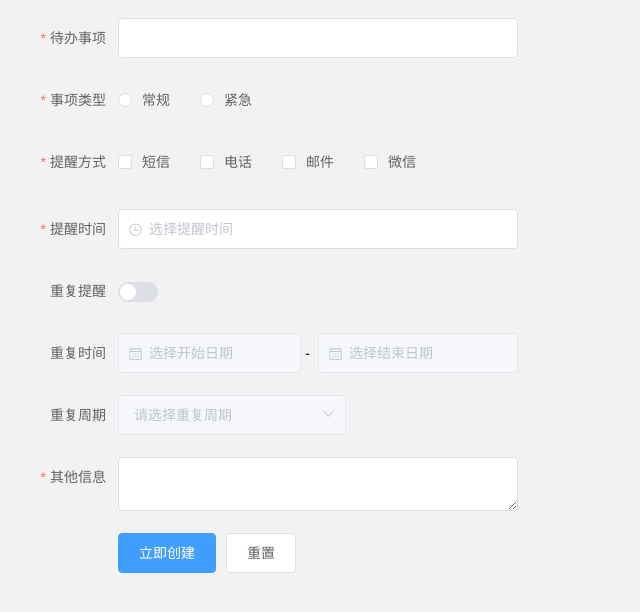
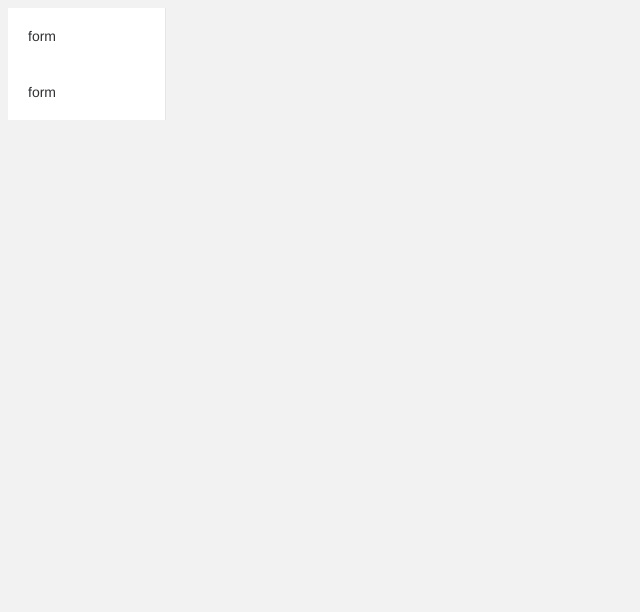
Before and after one commit to xt1995726/elementUIDemo, a Vue app: page / in a window 1280 px wide. Shown: the top 612 px of the page, without its empty margins (0-640 px from the left). Built offline with nearby package versions, Linux system fonts and the light colour scheme.

Commit message:
set router

```diff
--- a/src/App.vue
+++ b/src/App.vue
@@ -1,6 +1,20 @@
 <template>
   <div id="app">
-    <router-view/>
+    <el-row class="container" style="height: 100%">
+      <el-col :span="24" class="main">
+        <el-row>
+          <el-menu :default-active="$route.path" class="mar-l el-menu-vertical-demo el-col el-col-3" light router>
+            <template v-for="(item,index) in $router.options.routes[0].children" v-if="!item.hidden">
+              <el-menu-item :index="item.path">
+                <i class="fa" :class="item.class"></i>
+                {{item.name}}
+              </el-menu-item>
+            </template>
+          </el-menu>
+        </el-row>
+      </el-col>
+    </el-row>
+    <router-view />
   </div>
 </template>
 
@@ -12,7 +26,8 @@ export default {
 
 <style>
 body {
-    font-family: Helvetica Neue, Helvetica, PingFang SC, Hiragino Sans GB, Microsoft YaHei, SimSun, sans-serif;
-    background-color: #F2F2F2;
-  }
+  font-family: Helvetica Neue, Helvetica, PingFang SC, Hiragino Sans GB,
+    Microsoft YaHei, SimSun, sans-serif;
+  background-color: #f2f2f2;
+}
 </style>
--- a/src/router/index.js
+++ b/src/router/index.js
@@ -1,15 +1,19 @@
 import Vue from 'vue'
 import Router from 'vue-router'
-import HelloWorld from '@/components/form'
+import App from '@/App'
+import Form from '@/components/form/form'
 
 Vue.use(Router)
 
 export default new Router({
+  'linkActiveClass': 'active',
   routes: [
     {
       path: '/',
-      name: 'HelloWorld',
-      component: HelloWorld
+      component: App,
+      children: [
+        { path: '/form', component: Form, name: 'form', class: 'fa-newspaper-o'}
+      ]
     }
   ]
 })
```
Also changed, not shown: src/components/form/form.vue (renamed from src/components/form.vue).
